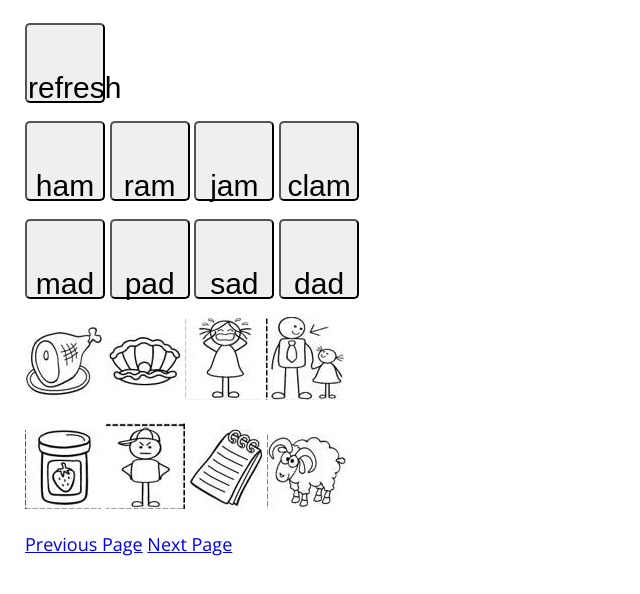
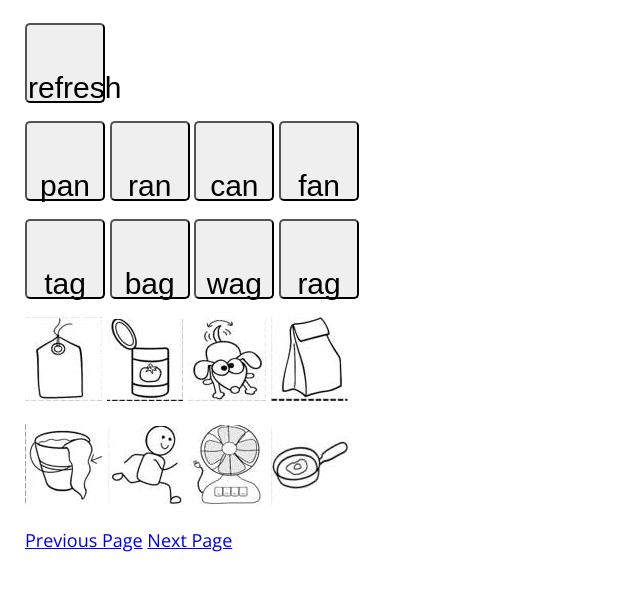
Before and after one commit to JevenZhou/eng, a plain HTML site: page words1/03.html in a window 1280 px wide. Shown: the whole page, without its empty margins (0-640 px from the left). Drawn offline with nearby package versions, Linux system fonts and the light colour scheme.

Commit message:
Added new level

```diff
--- a/words1/02.html
+++ b/words1/03.html
@@ -9,7 +9,7 @@
         function testBackground(elementId, imageId)
         {
 //        document.getElementById("cat").style.display="none";
-            image_change = 'url(02/'+imageId+'.jpg) center'
+            image_change = 'url(03/'+imageId+'.jpg) center'
 //        document.getElementById(elementId).style.background = 'url(01/''''.jpg) center'
             document.getElementById(elementId).style.background = image_change
             document.getElementById(elementId).style.backgroundSize = '100% 100%'
@@ -57,34 +57,34 @@
 <button  onclick="showAll()">refresh</button>
 <div></div>
 <p></p>
-<button id='bham' onclick="bpassParam('bham')"> ham </button>
-<button id='bram' onclick="bpassParam('bram')"> ram </button>
-<button id='bjam' onclick="bpassParam('bjam')"> jam </button>
-<button id='bclam' onclick="bpassParam('bclam')"> clam </button>
+<button id='bpan' onclick="bpassParam('bpan')"> pan </button>
+<button id='bran' onclick="bpassParam('bran')"> ran </button>
+<button id='bcan' onclick="bpassParam('bcan')"> can </button>
+<button id='bfan' onclick="bpassParam('bfan')"> fan </button>
 <div></div>
 <p></p>
 <p></p>
-<button id='bmad' onclick="bpassParam('bmad')"> mad </button>
-<button id='bpad' onclick="bpassParam('bpad')"> pad </button>
-<button id='bsad' onclick="bpassParam('bsad')"> sad </button>
-<button id='bdad' onclick="bpassParam('bdad')"> dad </button>
+<button id='btag' onclick="bpassParam('btag')"> tag </button>
+<button id='bbag' onclick="bpassParam('bbag')"> bag </button>
+<button id='bwag' onclick="bpassParam('bwag')"> wag </button>
+<button id='brag' onclick="bpassParam('brag')"> rag </button>
 <p></p>
 <div></div>
 <p></p>
 <div></div>
 <p></p>
 <div>
-    <img id="ham" src="02/ham.jpg" alt="Image description" onclick="passParam('ham')" />
-    <img id="clam" src="02/clam.jpg" alt="Image description" onclick="passParam('clam')" />
-    <img id="sad" src="02/sad.jpg" alt="Image description" onclick="passParam('sad')" />
-    <img id="dad" src="02/dad.jpg" alt="Image description" onclick="passParam('dad')" />
+    <img id="tag" src="03/tag.jpg" alt="Image description" onclick="passParam('tag')" />
+    <img id="can" src="03/can.jpg" alt="Image description" onclick="passParam('can')" />
+    <img id="wag" src="03/wag.jpg" alt="Image description" onclick="passParam('wag')" />
+    <img id="bag" src="03/bag.jpg" alt="Image description" onclick="passParam('bag')" />
 </div>
 <p></p>
-<img id="jam" src="02/jam.jpg" alt="Image description" onclick="passParam('jam')" />
-<img id="mad" src="02/mad.jpg" alt="Image description" onclick="passParam('mad')" />
-<img id="pad" src="02/pad.jpg" alt="Image description" onclick="passParam('pad')" />
-<img id="ram" src="02/ram.jpg" alt="Image description" onclick="passParam('ram')" />
+<img id="rag" src="03/rag.jpg" alt="Image description" onclick="passParam('rag')" />
+<img id="ran" src="03/ran.jpg" alt="Image description" onclick="passParam('ran')" />
+<img id="fan" src="03/fan.jpg" alt="Image description" onclick="passParam('fan')" />
+<img id="pan" src="03/pan.jpg" alt="Image description" onclick="passParam('pan')" />
 <p></p>
-<a href = "index.html">Previous Page</a>    <a href = "02.html">Next Page</a>
+<a href = "02.html">Previous Page</a>    <a href = "03.html">Next Page</a>
 </body>
 </html>
```
Also changed, not shown: words1/03/bag.jpg (added), words1/03/can.jpg (added), words1/03/fan.jpg (added), words1/03/pan.jpg (added), words1/03/rag.jpg (added), words1/03/ran.jpg (added), words1/03/tag.jpg (added), words1/03/wag.jpg (added).
